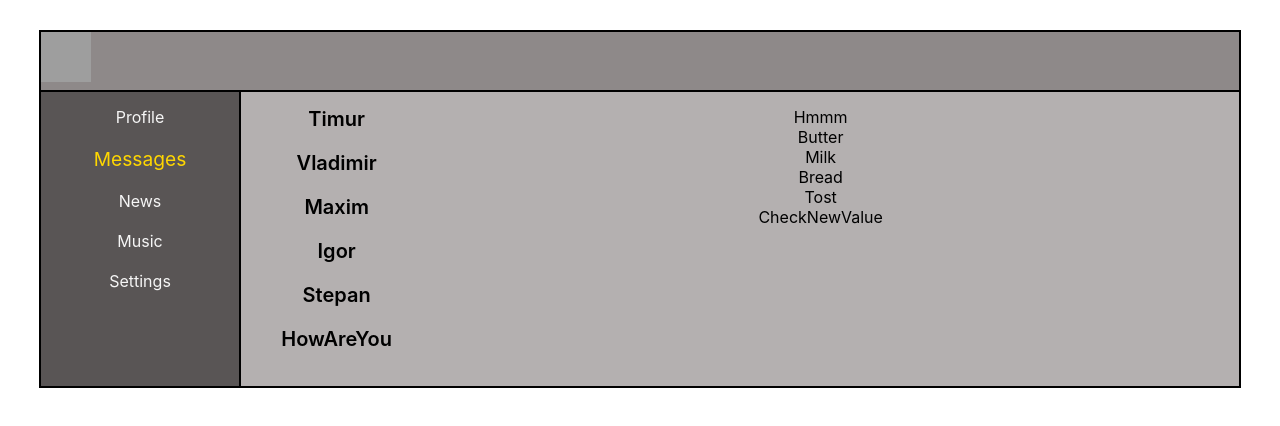
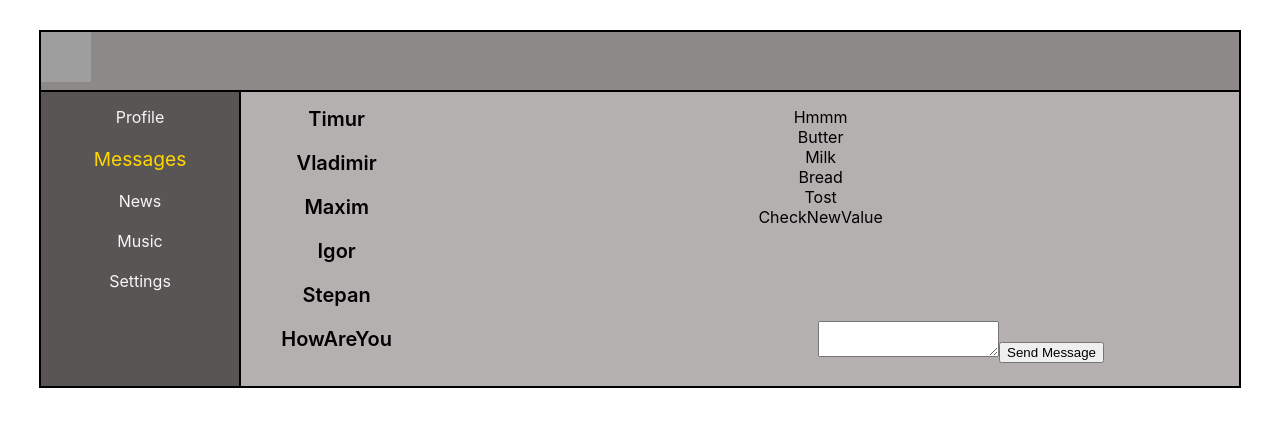
Before and after one commit to Indifferent98/samurai-way, a React (Create React App) app: page /Messages in a window 1280 px wide. Shown: the top 426 px of the page. Built offline with nearby package versions, Linux system fonts and the light colour scheme; grey boxes are pictures that could not be loaded.

Commit message:
Add buttons for message and useRef

```diff
--- a/src/App.tsx
+++ b/src/App.tsx
@@ -4,7 +4,7 @@ import { Header } from "./components/header/Header";
 import { Nav } from "./components/nav/nav";
 
 import { Dialogs } from "./components/Dialogs/Dialogs";
-import { BrowserRouter, Route } from "react-router-dom";
+import { Route } from "react-router-dom";
 import { Music } from "./components/Music/Music";
 import { Settings } from "./components/Settings/Settings";
 import { News } from "./components/News/News";
@@ -17,7 +17,6 @@ type AppPropsType = {
 
 function App(props: AppPropsType): JSX.Element {
   return (
-    <BrowserRouter>
     <div className="app-wrapper">
       <Header />
       <Nav list={props.appState.navBar} />
@@ -37,7 +36,6 @@ function App(props: AppPropsType): JSX.Element {
         <Route path="/News" render={() => <News />} />
       </div>
     </div>
-    </BrowserRouter>
   );
 }
 
--- a/src/components/Dialogs/Dialogs.module.css
+++ b/src/components/Dialogs/Dialogs.module.css
@@ -20,4 +20,15 @@
   text-align: center;
 }
 .message {
+  display: flex;
+  flex-direction: column;
 }
+.growDiv {
+  flex-grow: 1;
+}
+.handler {
+  height: 50px;
+
+  text-align: right;
+  margin-right: 120px;
+}
--- a/src/components/Dialogs/Dialogs.tsx
+++ b/src/components/Dialogs/Dialogs.tsx
@@ -41,17 +41,30 @@ export const Dialogs = (props: DialogsPropsType): JSX.Element => {
   const messageDataForApplication = props.state.messageData.map((t) => (
     <Message messageData={t.message} />
   ));
+
+  const messageTitle = React.createRef<HTMLTextAreaElement>();
+  const addMessageTitleHandler = () => {
+    alert(messageTitle.current?.value);
+  };
   return (
-    <BrowserRouter>
-      <div className={s.dialogs}>
-        <div className={s.dialog}>{dialogsDataForApplication}</div>
-        <div className={s.message}>{messageDataForApplication}</div>
-        {/* <Route path={"/Dialogs/1"} component={Message }></Route>
+    <div className={s.dialogs}>
+      <div className={s.dialog}>{dialogsDataForApplication}</div>
+      <div className={s.message}>
+        {messageDataForApplication}
+        {/* GROW DIV ATTENTION */}
+        <div className={s.growDiv}></div>
+        {/* GROW DIV ATTENTION */}
+        <div className={s.handler}>
+          <textarea ref={messageTitle} name="" id=""></textarea>
+          <button onClick={addMessageTitleHandler}>Send Message</button>
+        </div>
+      </div>
+
+      {/* <Route path={"/Dialogs/1"} component={Message }></Route>
         <Route path={"/Dialogs/4"} component={Message}></Route>
         <Route path={"/Dialogs/2"} component={Message}></Route>
         <Route path={"/Dialogs/3"} component={Message}></Route>
         <Route path={"/Dialogs/5"} component={Message}></Route> */}
-      </div>
-    </BrowserRouter>
+    </div>
   );
 };
--- a/src/components/Profile/MyPosts/MyPosts.tsx
+++ b/src/components/Profile/MyPosts/MyPosts.tsx
@@ -1,4 +1,4 @@
-import React from "react";
+import React, { ChangeEvent, LegacyRef, RefObject, useState } from "react";
 import s from "./MyPosts.module.css";
 import { Post } from "./Post/Post";
 import { myPostsData } from "../../../Redux/state";
@@ -13,14 +13,29 @@ const MyPosts = (props: MyPostsPropsType): JSX.Element => {
   let postsForApplicationPost = props.myPostsData.map((t) => (
     <Post like={t.likesCount} message={t.message} />
   ));
+
+  const newPostTitle = React.createRef<HTMLTextAreaElement>();
+
+  // const textAreaHandler = (e: ChangeEvent<HTMLTextAreaElement>) => {
+  //   console.log(e.currentTarget.value);
+  // };
+  const addPostButtonHandler = () => {
+    let text = newPostTitle.current?.value;
+  };
   return (
     <div>
       <div className={s.changePost}>
         My postsss
         <div>
           New Post
-          <textarea name="" id=""></textarea>
-          <button>Add Post</button>
+          <textarea
+            // onChange={textAreaHandler}
+            ref={newPostTitle}
+            placeholder="Что нового?"
+            name=""
+            id=""
+          ></textarea>
+          <button onClick={addPostButtonHandler}>Add Post</button>
           <button>Remove</button>
         </div>
       </div>
--- a/src/index.tsx
+++ b/src/index.tsx
@@ -3,5 +3,11 @@ import ReactDOM from "react-dom";
 import "./index.css";
 import App from "./App";
 import { state } from "./Redux/state";
+import { BrowserRouter } from "react-router-dom";
 
-ReactDOM.render(<App appState={state} />, document.getElementById("root"));
+ReactDOM.render(
+  <BrowserRouter>
+    <App appState={state} />
+  </BrowserRouter>,
+  document.getElementById("root")
+);
```
Lines whose indentation alone changed are shown as unchanged.
